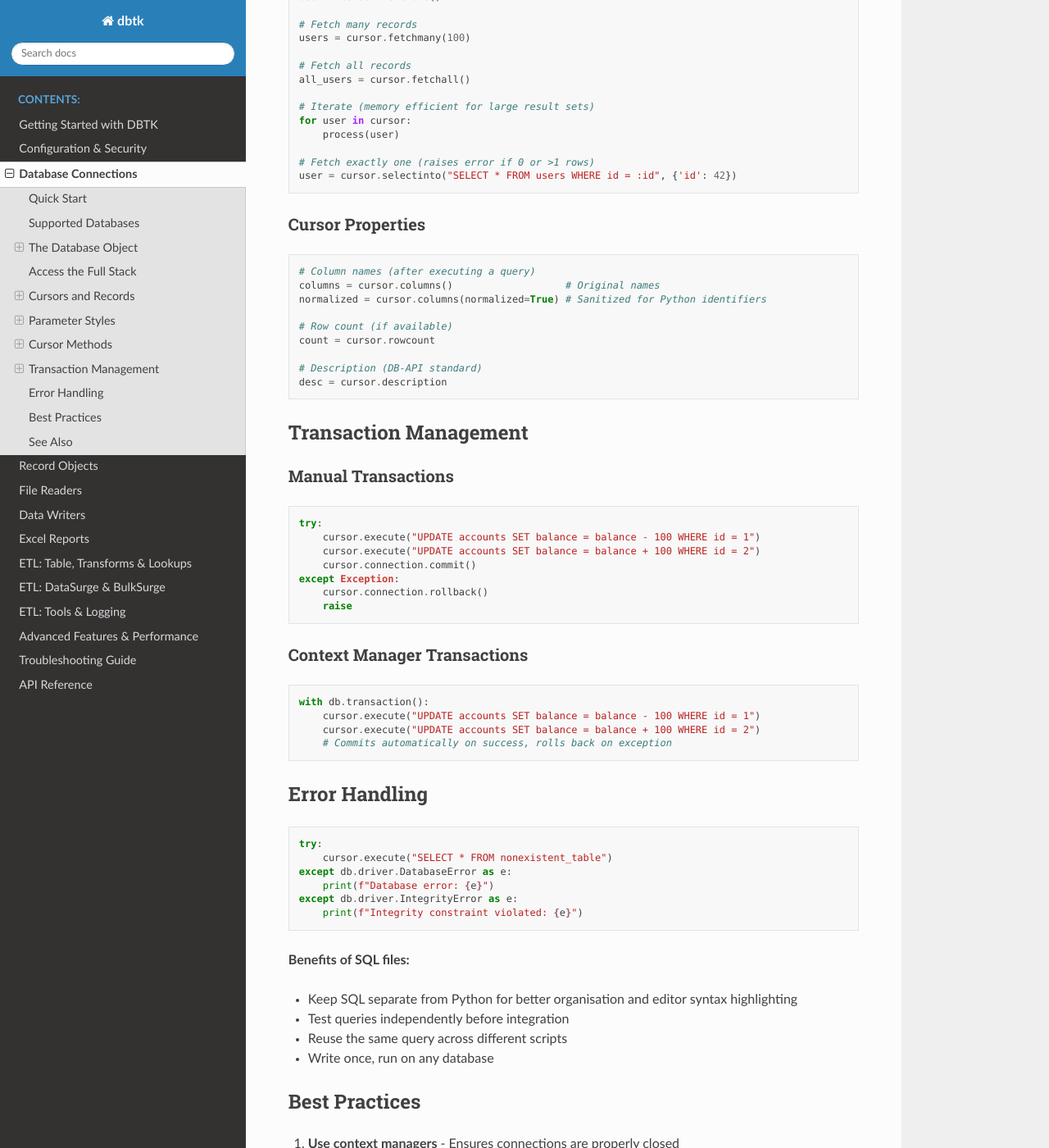
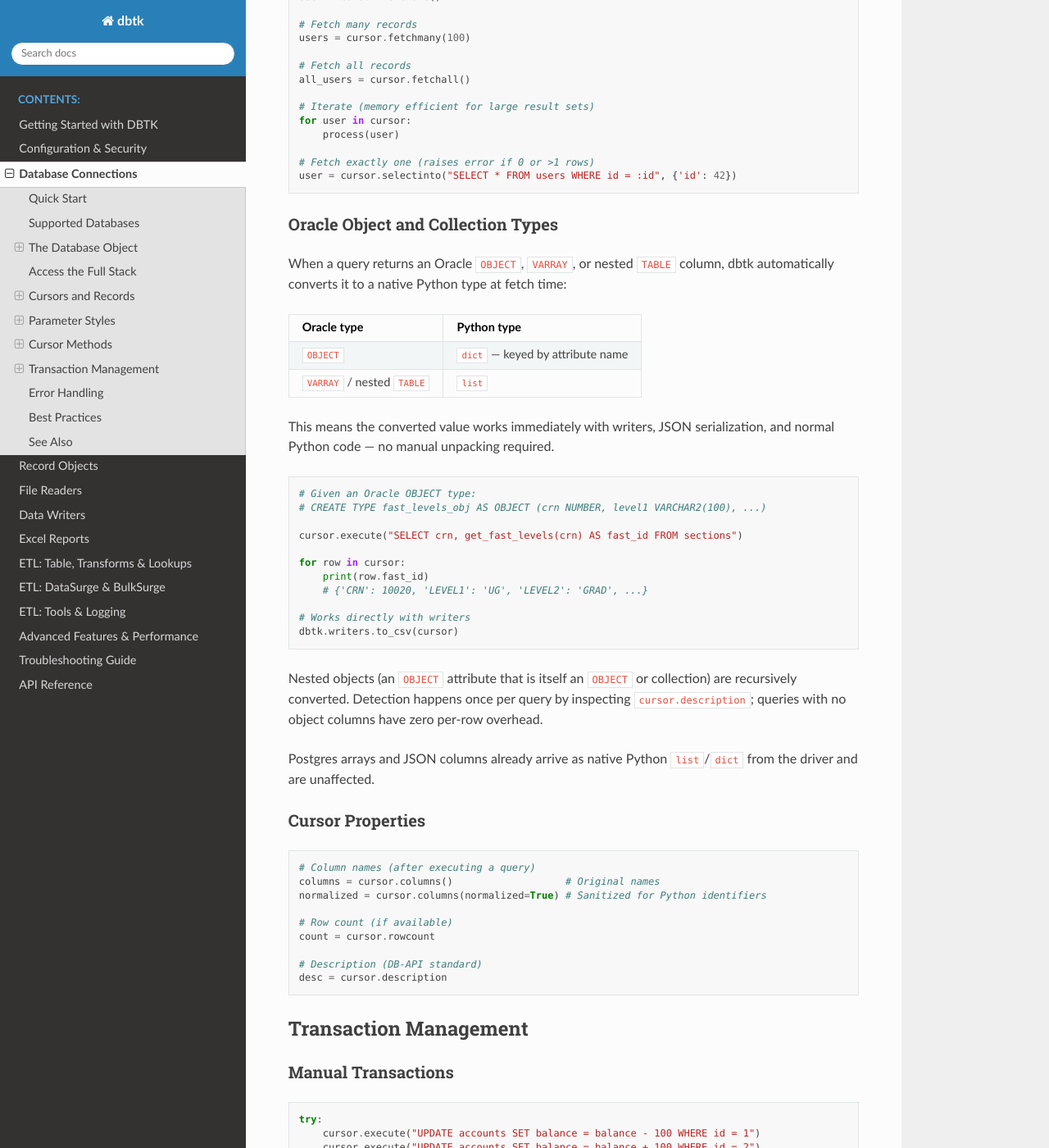
Before and after one commit to scottrbailey/dbtk, a Sphinx documentation site: the page built from docs/03-database-connections.md, in a window 1280 px wide and 1400 px high, scrolled down 5803 px. Shown: the whole window at 82% size. Built offline with Sphinx 7.4.7 and the Read the Docs theme 3.1.0, drawn with Linux system fonts in a browser that asks for light colours.

Commit message:
Add cursor object tests, changelog, and docs for this session
- tests/test_cursors.py: duck-typed unit tests for _convert_db_object and
  _convert_row covering object→dict, collection→list, nested objects,
  null passthrough, multi-column, and non-DbObject passthrough
- CHANGELOG.md: unreleased section documenting all fixes from this session
- docs/03-database-connections.md: Oracle object/collection auto-conversion
  section with example and type table

https://claude.ai/code/session_019S5o6GNj1aE5XxQYPRZwb9

````diff
--- a/docs/03-database-connections.md
+++ b/docs/03-database-connections.md
@@ -273,6 +273,40 @@ for user in cursor:
 user = cursor.selectinto("SELECT * FROM users WHERE id = :id", {'id': 42})
 ```
 
+### Oracle Object and Collection Types
+
+When a query returns an Oracle `OBJECT`, `VARRAY`, or nested `TABLE` column, dbtk
+automatically converts it to a native Python type at fetch time:
+
+| Oracle type | Python type |
+|-------------|-------------|
+| `OBJECT`    | `dict` — keyed by attribute name |
+| `VARRAY` / nested `TABLE` | `list` |
+
+This means the converted value works immediately with writers, JSON serialization, and
+normal Python code — no manual unpacking required.
+
+```python
+# Given an Oracle OBJECT type:
+# CREATE TYPE fast_levels_obj AS OBJECT (crn NUMBER, level1 VARCHAR2(100), ...)
+
+cursor.execute("SELECT crn, get_fast_levels(crn) AS fast_id FROM sections")
+
+for row in cursor:
+    print(row.fast_id)
+    # {'CRN': 10020, 'LEVEL1': 'UG', 'LEVEL2': 'GRAD', ...}
+
+# Works directly with writers
+dbtk.writers.to_csv(cursor)
+```
+
+Nested objects (an `OBJECT` attribute that is itself an `OBJECT` or collection) are
+recursively converted. Detection happens once per query by inspecting
+`cursor.description`; queries with no object columns have zero per-row overhead.
+
+Postgres arrays and JSON columns already arrive as native Python `list`/`dict` from
+the driver and are unaffected.
+
 ### Cursor Properties
 
 ```python
````
Also changed, not shown: CHANGELOG.md (+51 -0 lines), 1 other file.
